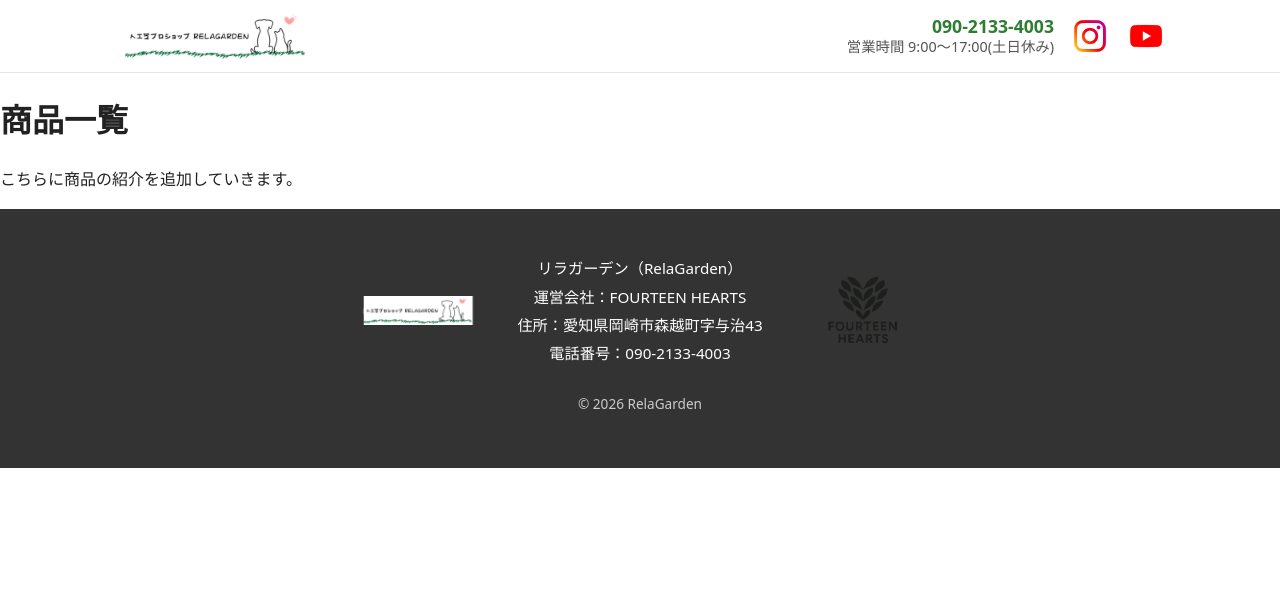
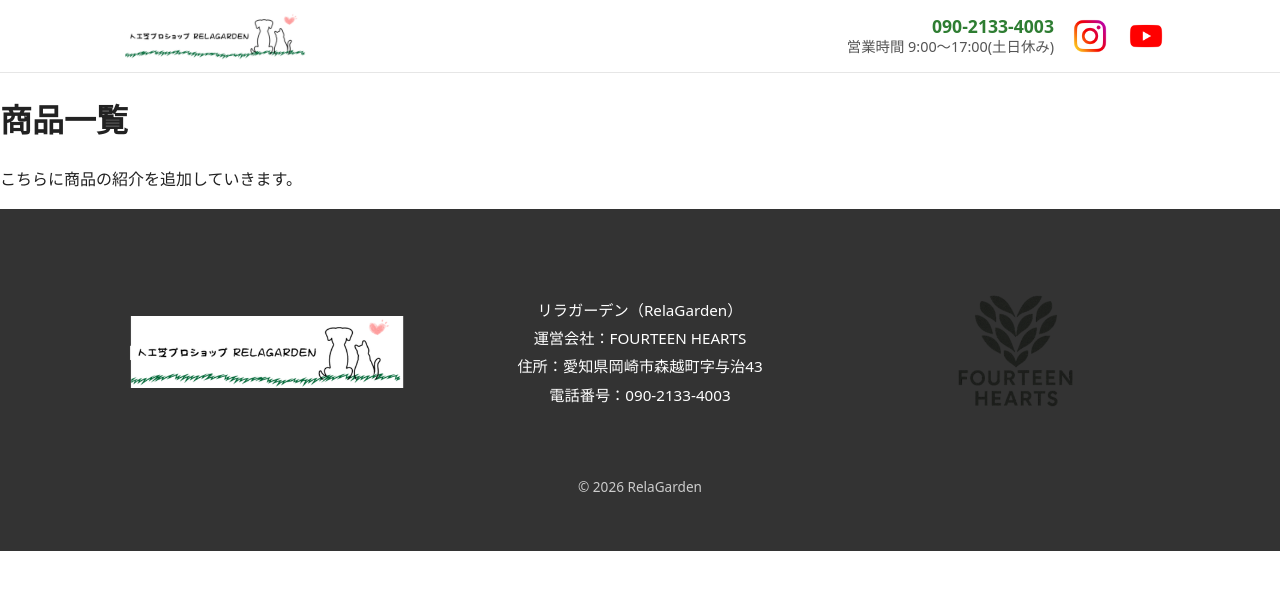
Before and after one commit to nukumizu719-cpu/relagarden, a Jekyll site: the page built from products/index.md, in a window 1280 px wide. Shown: the top 590 px of the page. Built offline with Jekyll 4.4.1, drawn with Linux system fonts in a browser that asks for light colours; some web fonts are replaced.

Commit message:
ホームページ公開_v1

```diff
--- /dev/null
+++ b/_includes/formrun.html
@@ -0,0 +1,6 @@
+<div
+  class="formrun-embed"
+  data-formrun-form="@nukumizu--nGngPsmFcfZH0buEw4Qx"
+  data-formrun-redirect="false"
+></div>
+<script src="https://sdk.form.run/js/v2/embed.js" defer></script>
--- a/assets/css/relagarden.css
+++ b/assets/css/relagarden.css
@@ -400,7 +400,7 @@ body {
 
 .usp h2 {
   text-align: center;
-  font-size: 2rem;
+  font-size: 1.8rem;
   font-weight: 700;
   margin-bottom: 50px;
   color: #333;
@@ -851,18 +851,28 @@ body {
   gap: 40px;
 }
 
+/* 左右ロゴを固定幅にしてバランスをとる */
+.footer-logo-left,
+.footer-logo-right {
+  flex: 0 0 300px;
+  display: flex;
+  justify-content: center;
+}
+
 /* 左右ロゴ */
-.footer-logo-left img,
+.footer-logo-left img{
+  width: 300px;
+  height: auto;
+}
 .footer-logo-right img {
-  width: 120px;
+  width: 200px;
   height: auto;
-  display: block;
 }
 
 /* 中央テキスト */
 .footer-info {
   text-align: center;
-  flex: 0 1 auto;
+  flex: 1;
 }
 
 .footer-info p {
@@ -877,41 +887,60 @@ body {
   font-size: 0.85rem;
   color: #ccc;
 }
-
 @media (max-width: 700px) {
 
-  .site-footer .inner {
-    flex-direction: column;
-    text-align: center;
-    gap: 10px; /* ← 余白を詰める */
+  /* フッター全体 */
+  .site-footer {
+    padding: 10px 0; /* 完全0だと詰まりすぎるので最低限 */
   }
 
-  /* 並び順を入れ替える */
+  /* フッター内部：縦並び＋高さ事故防止 */
+  .site-footer .inner {
+    display: flex;
+    flex-direction: column;
+    align-items: stretch; /* ← 高さ300px事故を殺す */
+    text-align: center;
+    gap: 8px;
+  }
+
+  /* 並び順 */
   .footer-logo-right {
     order: 1;
   }
 
   .footer-info {
     order: 2;
+    margin: 0;
   }
 
   .footer-logo-left {
     order: 3;
   }
 
-  /* 左ロゴだけ調整 */
-  .footer-logo-left img {
-    width: 300px; /* ← 好きなサイズに変更可能 */
-    margin-bottom: 4px; /* ← 下の余白を少しだけ */
+  /* ロゴ親：flex指定を完全解除 */
+  .footer-logo-left,
+  .footer-logo-right {
+    flex: none;          /* ← 最重要 */
+    width: auto;
+    height: auto;
+    min-height: 0;
+    line-height: 0;      /* ← img下の謎余白対策 */
+    display: flex;
+    justify-content: center;
   }
 
-  /* 右ロゴだけ調整 */
+  /* ロゴ画像：実体サイズを物理的に固定 */
+  .footer-logo-left img,
   .footer-logo-right img {
-    width: 80px; /* ← 左と別サイズにできる */
-    margin-top: -30px; /* ← 右ロゴを上に引き上げる（重要） */
+    display: block;
+    width: 100px;        /* ← 必ず単位つける */
+    height: auto;        /* ← 縦横比維持 */
+    max-height: 100px;   /* ← 見えない縦箱防止 */
+    object-fit: contain;
+    margin: 0;
   }
+
 }
-
 
 /* -----------------------------------
    スマホ全体の余白調整
```
Also changed, not shown: contact.md (+5 -7 lines).
